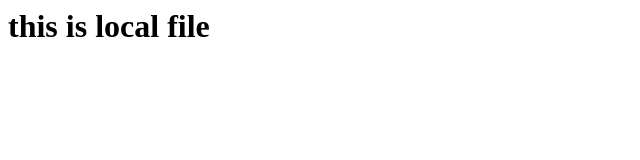
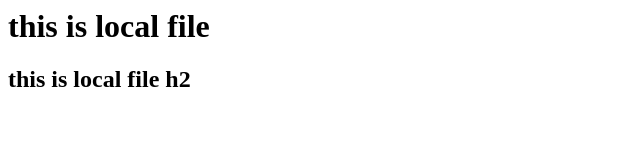
Before and after one commit to Tejaskevate89/terraforn-vpc-ec2-test, a plain HTML site: page ansible/index.html in a window 1280 px wide. Shown: the whole page, without its empty margins (0-640 px from the left). Drawn offline with Linux system fonts and the light colour scheme.

Commit message:
--- Auto Git Commit ---

```diff
--- a/ansible/index.html
+++ b/ansible/index.html
@@ -1 +1,2 @@
 <h1> this is local file</h1>
+<h2> this is local file h2</h2>
```
